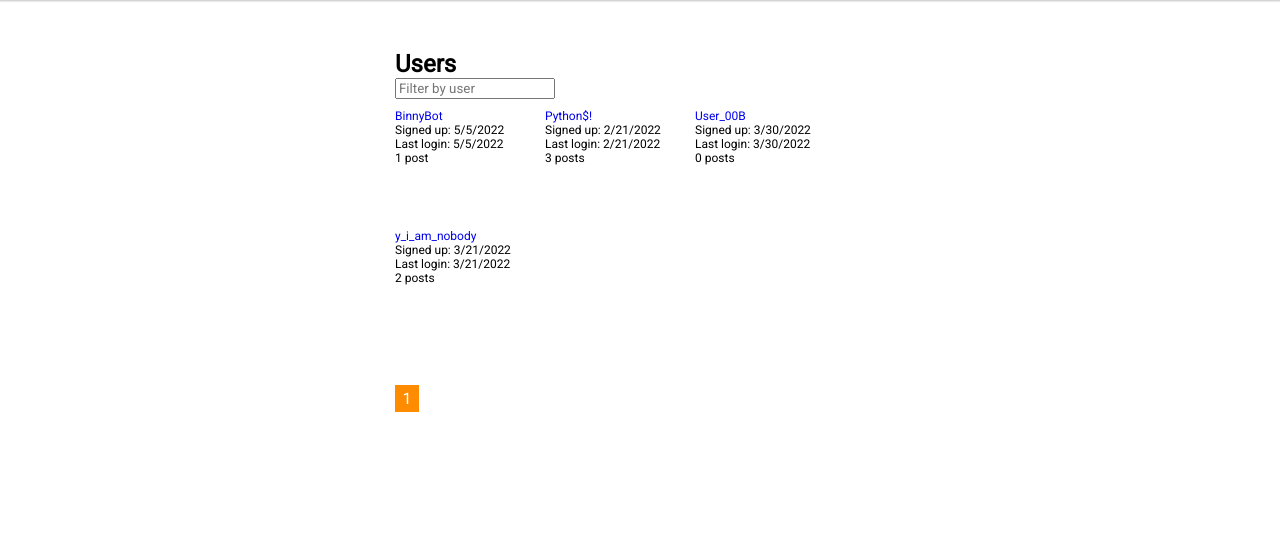
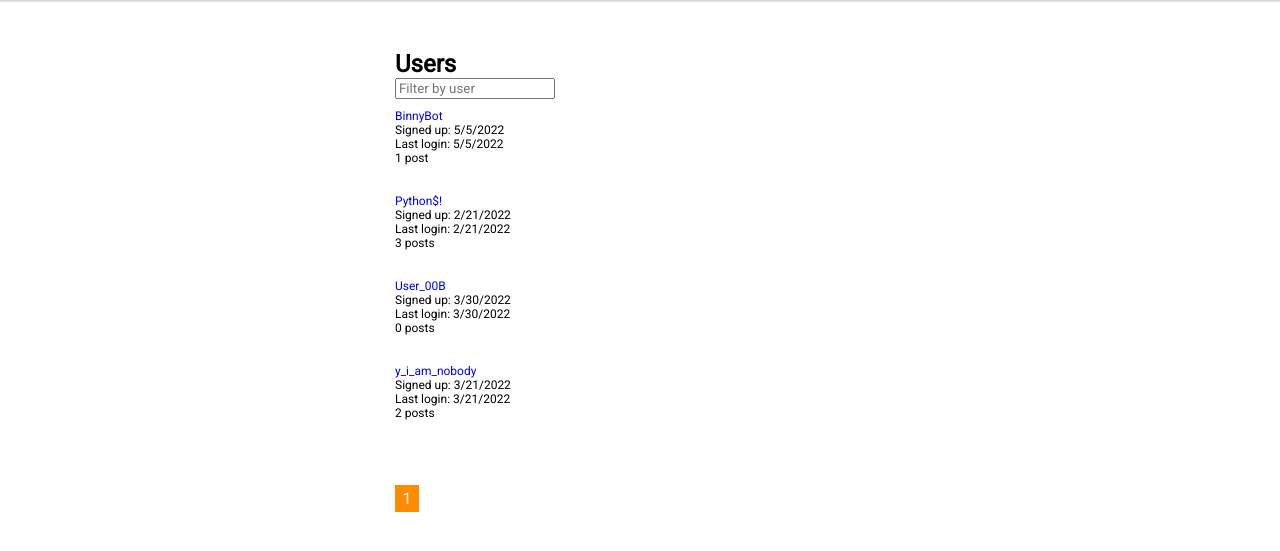
Before and after one commit to 0binny0/django_stackoverflow, a Django app: page /users/ in a window 1280 px wide. Shown: the part 50-601 px from the top of the page. Run offline with Django 3.2, Linux system fonts and the light colour scheme; data comes from the database, SQL or seed files in the repository; parts of the project's set-up code (start-up, migrations or seed data) failed here and were passed over.

Commit message:
Added styles for user listing page

```diff
--- a/authors/static/authors/css/authors_styles.css
+++ b/authors/static/authors/css/authors_styles.css
@@ -310,15 +310,20 @@ fieldset {
     margin-left: 20px;
   }
 
-  .user_listing {
+  /* .user_listing {
     display: flex;
-    /* justify-content: space-between; */
+    flex-wrap: wrap;
+    width: 450px;
+  } */
+
+  .users_list {
+    display: flex;
     flex-wrap: wrap;
     width: 450px;
   }
 
   .user_listing_data {
-    height: 100px;
+    height: 75px;
     width: 130px;
     margin: 10px 20px 10px 0;
   }
```
